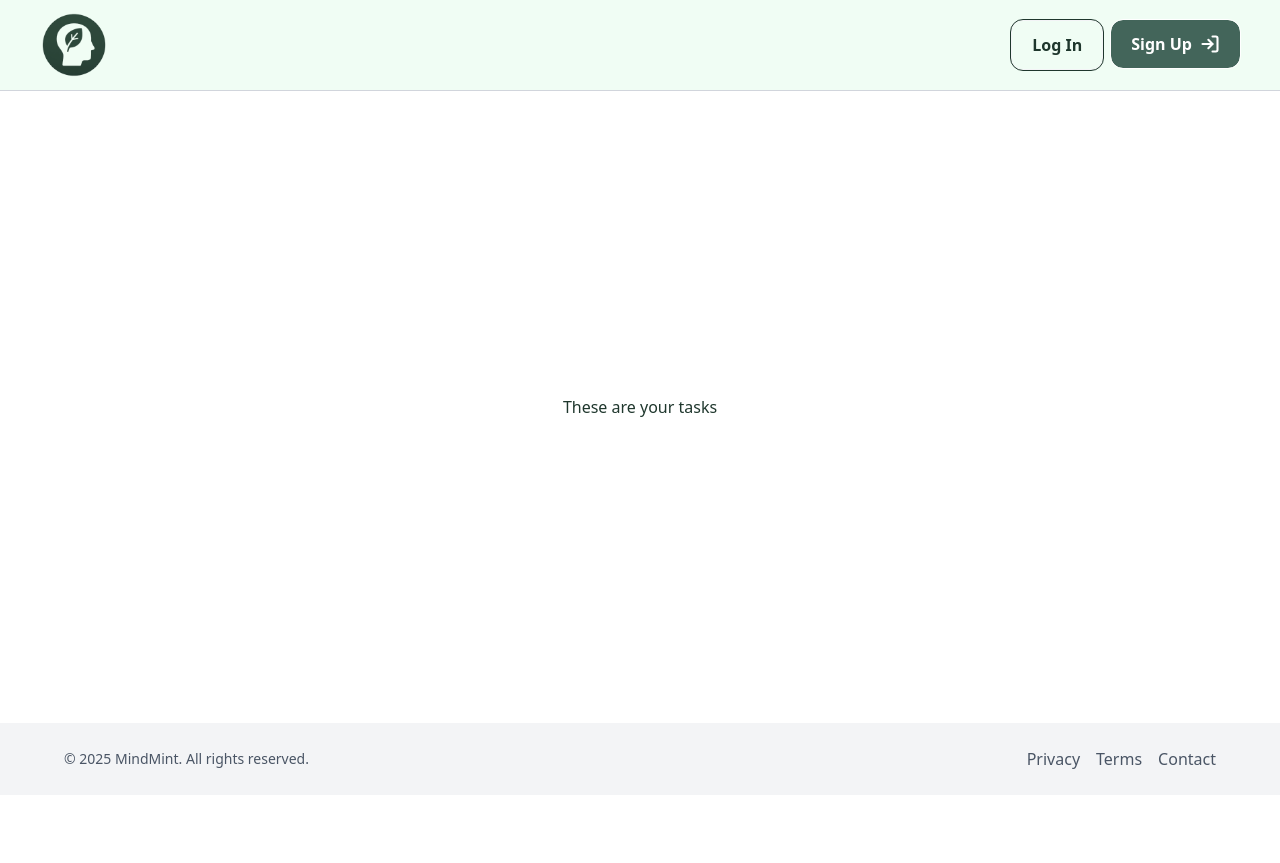
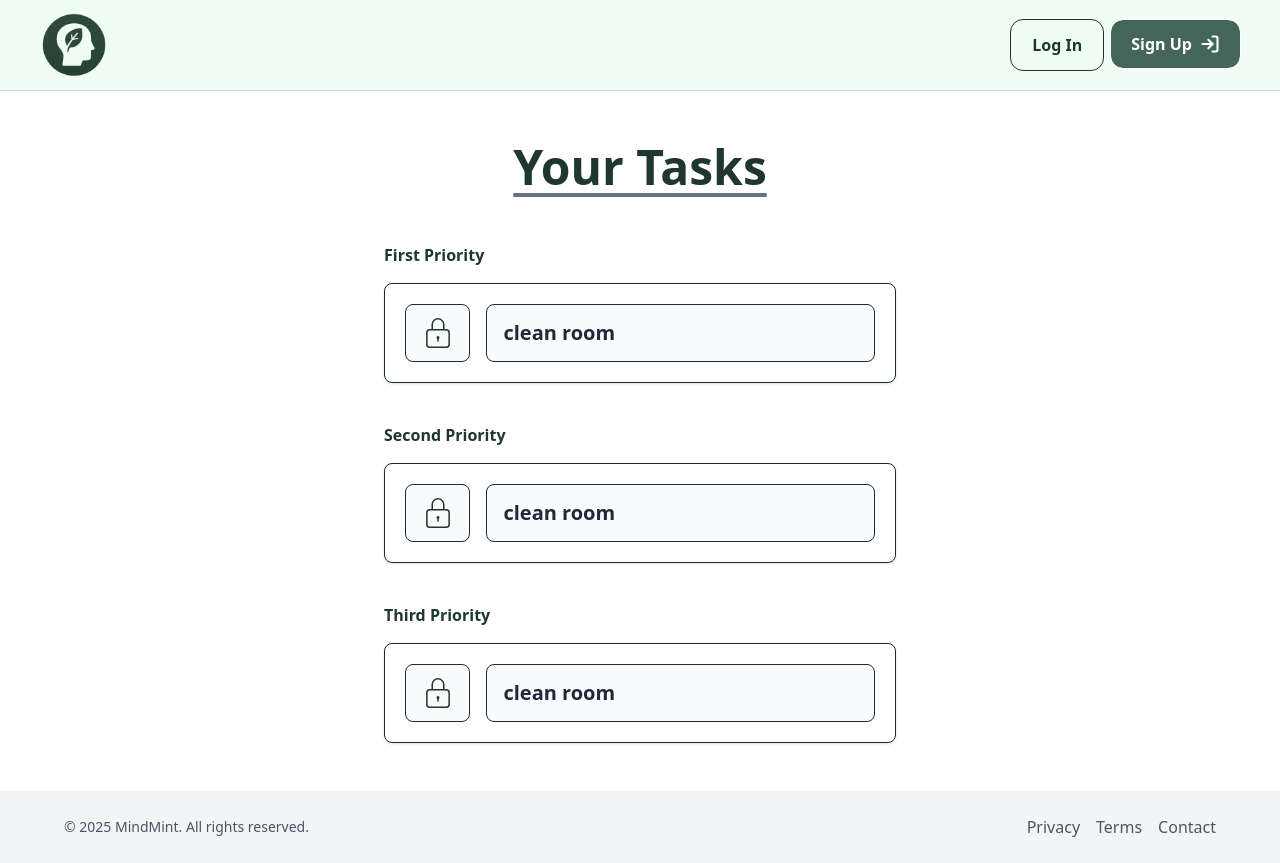
Before and after one commit to nazeeha-kb/CS50x-final-project, a React (Vite) app in the folder client/: page /tasks in a window 1280 px wide. Before the commit the page ends 800 px from the top, so only its background shows below. Built offline with nearby package versions, Linux system fonts and the light colour scheme.

Commit message:
feat(tasks): Completed Task Page UI

```diff
--- /dev/null
+++ b/client/src/pages/Tasks/TaskItem.jsx
@@ -0,0 +1,25 @@
+import React from "react";
+import ToolTipIcon from "../../components/ToolTipIcon";
+import { CiLock } from "react-icons/ci";
+
+const TaskItem = ({ priority, taskName, status }) => {
+  return (
+    <div className="w-full flex flex-col gap-4">
+      {/* x priority */}
+      <h2 className="font-bold">{priority} Priority</h2>
+      {/* task container */}
+      <div className="container border-[0.5px] border-gray-800 shadow flex gap-4 rounded-lg h-25 p-5 bg-disabled-task text-disabled-text">
+        {/* icon - depends on status */}
+        <div className="w-20 h-full bg-gray-50 rounded-lg border-[0.5px] border-gray-800 flex items-center justify-center">
+          <ToolTipIcon Icon={CiLock} TooltipText={"Locked"} size={36}/>
+        </div>
+        {/* task */}
+        <div className="w-full bg-gray-50 rounded-lg border-[0.5px] border-gray-800 flex items-center justify-start text p-4 md:text-xl font-semibold text-gray-800">
+          {taskName}
+        </div>
+      </div>
+    </div>
+  );
+};
+
+export default TaskItem;
--- a/client/src/pages/Tasks/Tasks.jsx
+++ b/client/src/pages/Tasks/Tasks.jsx
@@ -1,9 +1,24 @@
-import React from 'react'
+import React from "react";
+import TaskItem from "./TaskItem";
 
 const Tasks = () => {
   return (
-    <div>These are your tasks</div>
-  )
-}
+    <div className="lg:w-[40vw] md:w-[60vw] w-full mx-12 lg:mt-10 lg:mb-12 my-14">
+      <h1 className="font-semibold text-[clamp(1.8rem,1.233rem+3.02vw,3rem)] lg:pb-10 pb-14 text-center underline underline-offset-8 decoration-gray-500 ">
+        Your Tasks
+      </h1>
 
-export default Tasks
+      <div className="flex flex-col gap-10">
+        <TaskItem priority={"First"} taskName={"clean room"} status="done" />
+        <TaskItem priority={"Second"} taskName={"clean room"} status="active" />
+        <TaskItem
+          priority={"Third"}
+          taskName={"clean room"}
+          status="disabled"
+        />
+      </div>
+    </div>
+  );
+};
+
+export default Tasks;
```
